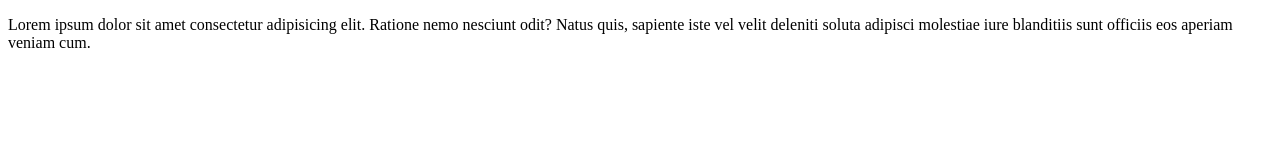
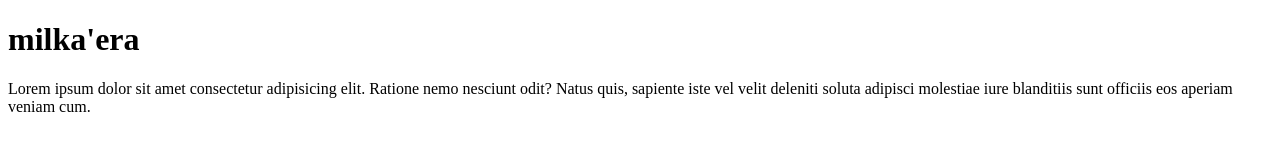
Before and after one commit to Olira1/abebe, a plain HTML site: page index.html in a window 1280 px wide. Drawn offline with Linux system fonts and the light colour scheme.

Commit message:
milka'era

```diff
--- a/index.html
+++ b/index.html
@@ -6,6 +6,7 @@
     <title>Document</title>
 </head>
 <body>
+    <h1>milka'era</h1>
     <p>Lorem ipsum dolor sit amet consectetur adipisicing elit. Ratione nemo nesciunt odit? Natus quis, sapiente iste vel velit deleniti soluta adipisci molestiae iure blanditiis sunt officiis eos aperiam veniam cum.</p>
 </body>
 </html>
```
